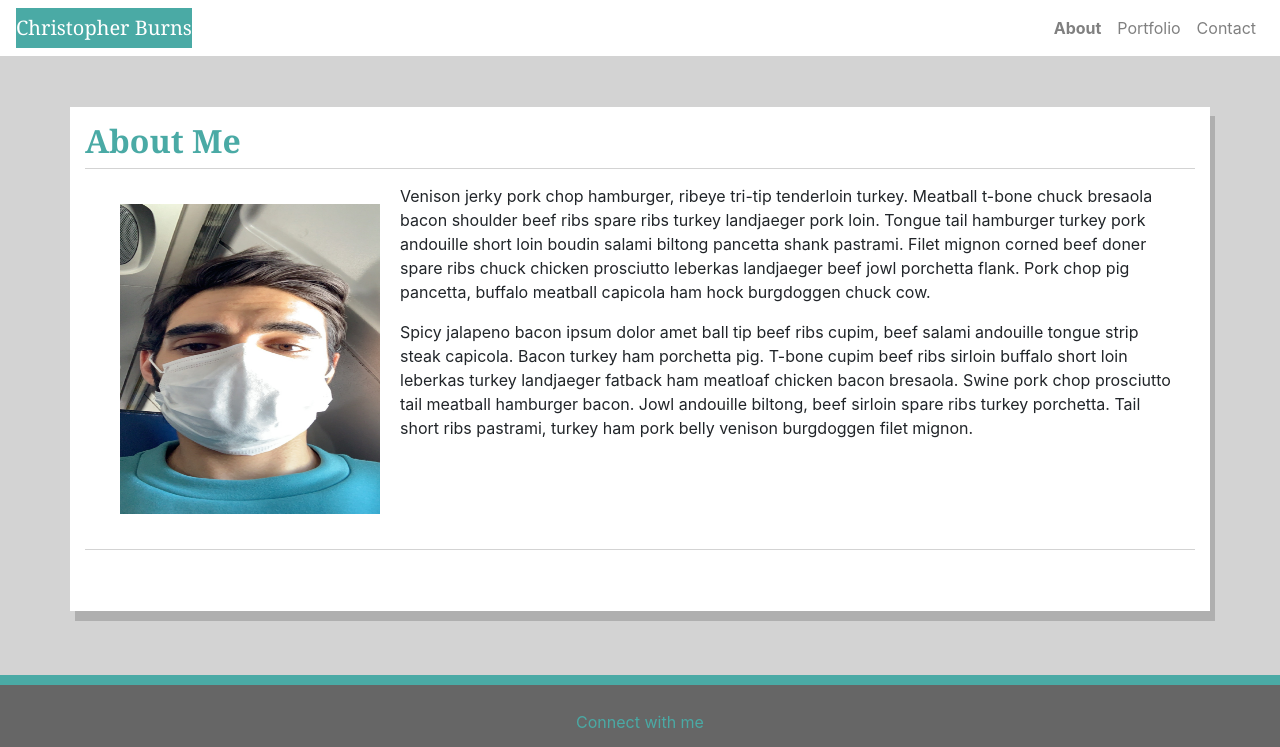
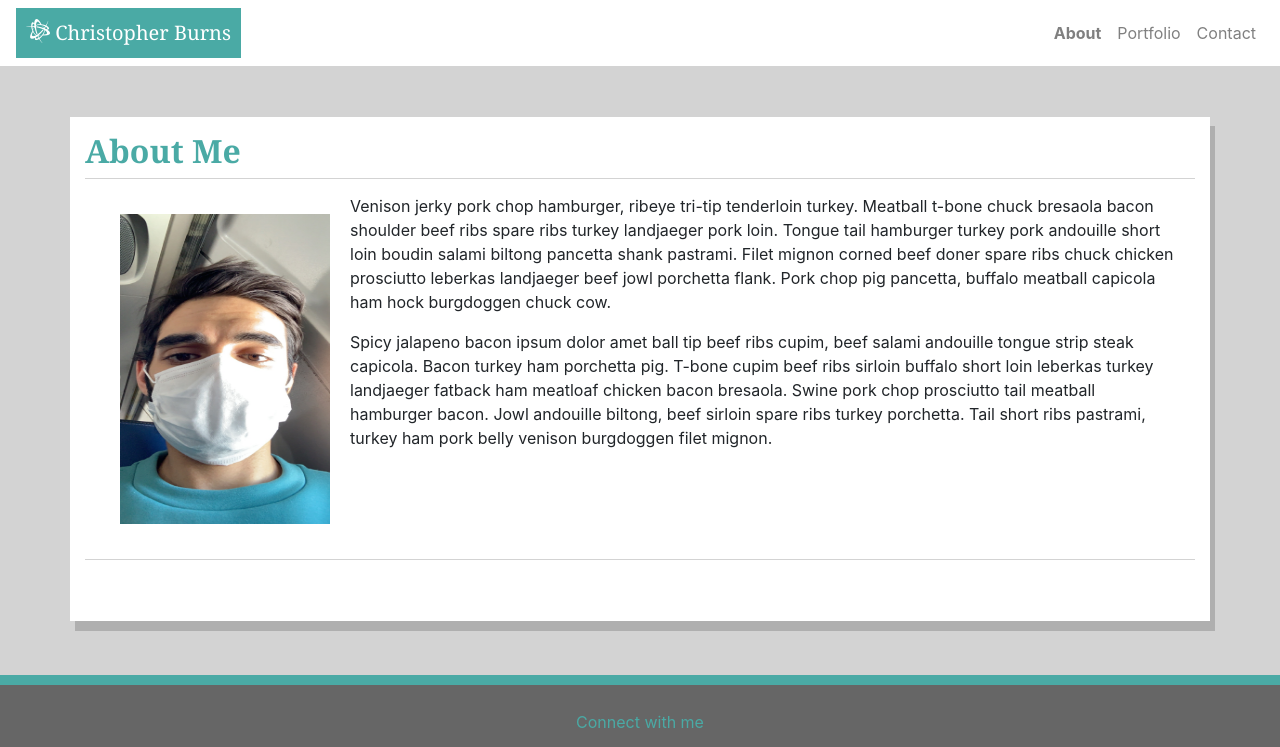
Before and after one commit to ckzard/Responsive-Portfolio, a plain HTML site: page index.html in a window 1280 px wide. Shown: the top 747 px of the page. Drawn offline with nearby package versions, Linux system fonts and the light colour scheme.

Commit message:
added padding on navbar-brand, and icon, and added important to background color to prevent bootstrap from overriding

```diff
--- a/assets/css/style.css
+++ b/assets/css/style.css
@@ -23,10 +23,11 @@ html {
   .navbar-brand {
     color: white;
     font-family: Georgia, Times, "Times New Roman", serif;
+    padding: 10px;
   }
 
   body {
-    background-color: lightgrey;
+    background-color: lightgrey !important;
   }
 
   main {
@@ -55,7 +56,7 @@ html {
   .profile {
     float: left;
     padding: 20px;
-    width: 300px;
+    width: 250px;
     height: 350px;
   }
 
@@ -78,6 +79,7 @@ html {
     color: rgb(74, 170, 165);
     text-decoration: none;
   }
+
   .row::after {
     content: "";
     clear: both;
--- a/index.html
+++ b/index.html
@@ -12,7 +12,7 @@
 <body>
     <header>
         <nav class="navbar navbar-expand-lg navbar-light" style="background-color: white;">
-            <a class="navbar-brand" href="index.html" style="color: white; background-color: rgb(74, 170, 165);">Christopher Burns</a>
+            <a class="navbar-brand" href="index.html" style="color: white; background-color: rgb(74, 170, 165);"> <i class="fab fa-battle-net" style="color: white;"></i> Christopher Burns</a>
 
             <button class="navbar-toggler " type="button" data-toggle="collapse" data-target="#navbarSupportedContent" aria-controls="navbarSupportedContent" aria-expanded="false" aria-label="Toggle navigation">
                 <span class="navbar-toggler-icon"></span>
```
Also changed, not shown: contact.html (+2 -2 lines), portfolio.html (+2 -2 lines), 1 other file.
